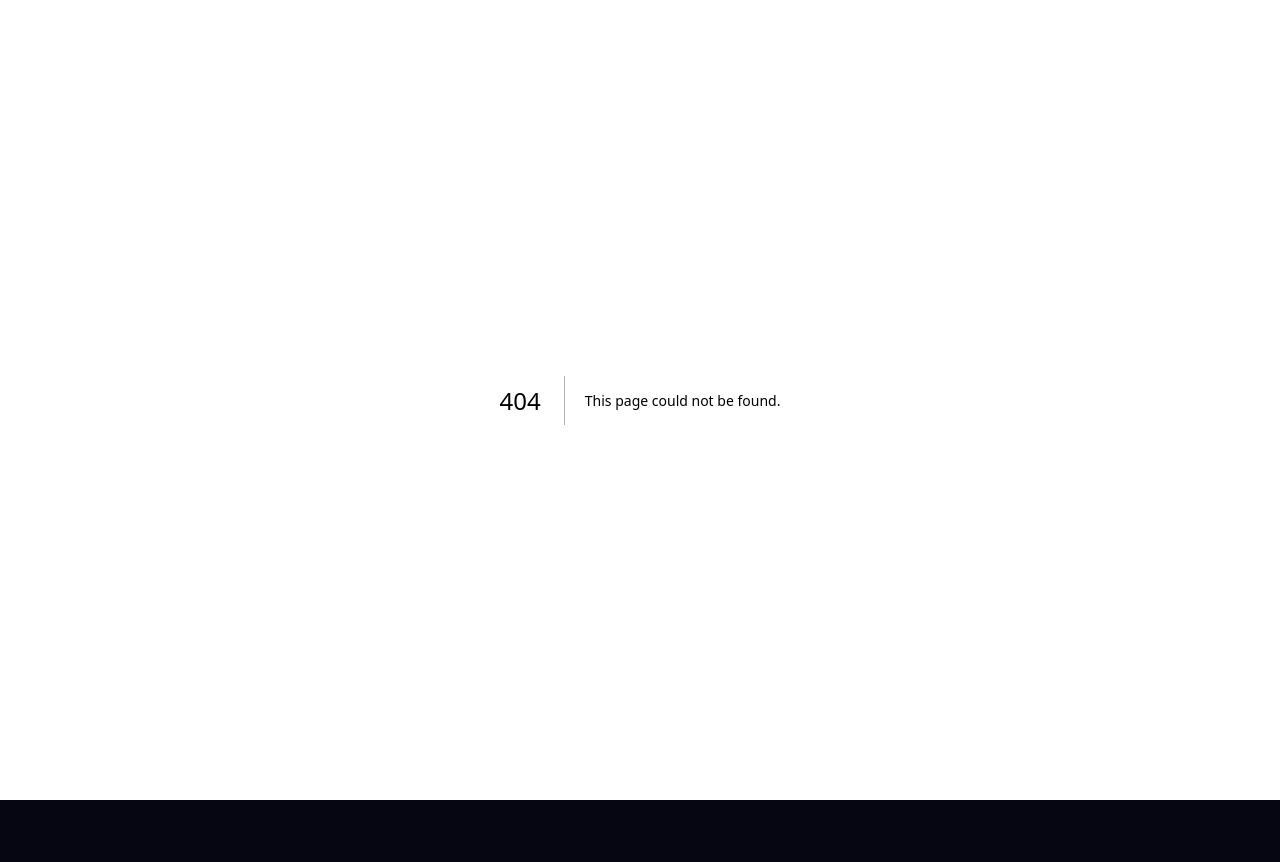
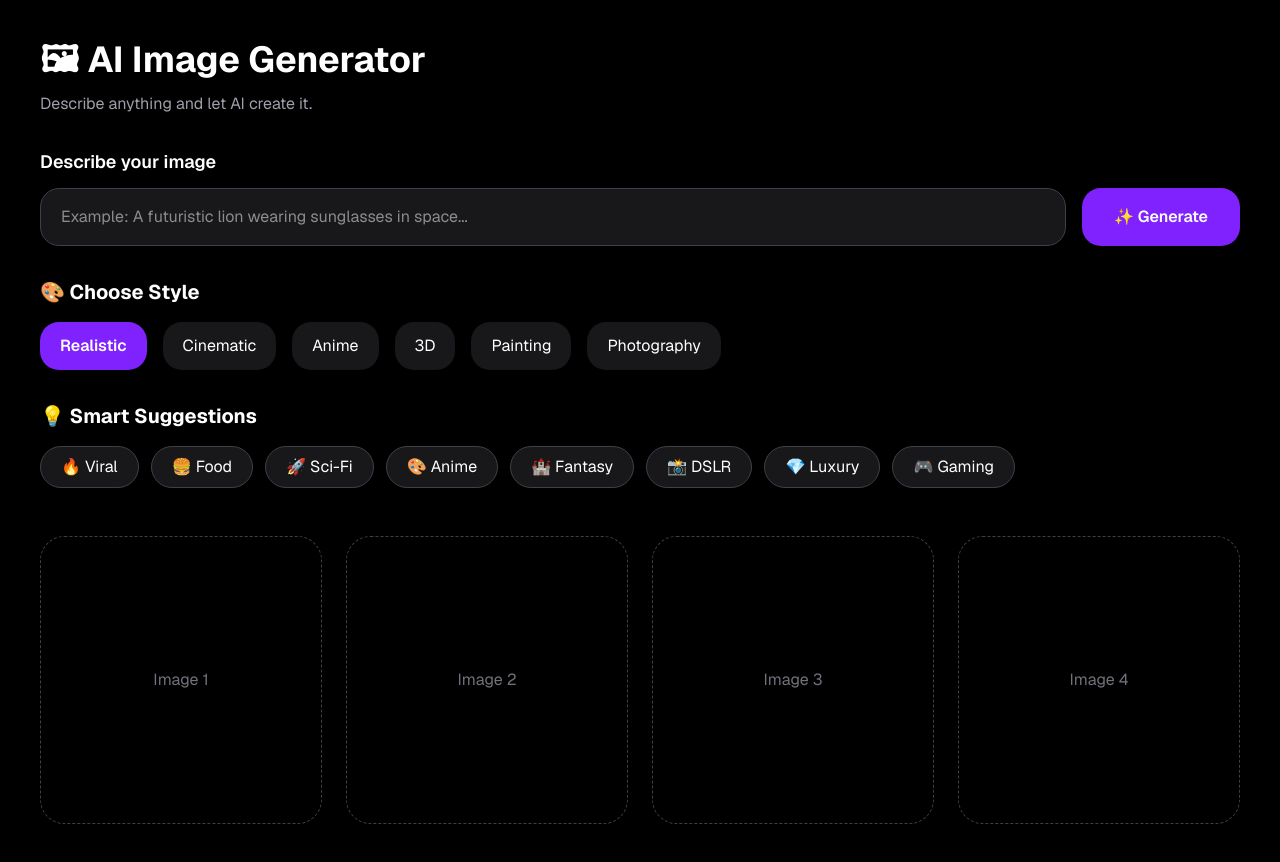
Before and after one commit to nitindib/ai-studio-landing-page, a Next.js app: page /dashboard/images in a window 1280 px wide. Before the commit this address had no page. Before the commit the page ends 800 px from the top, so only its background shows below. Built offline with nearby package versions, Linux system fonts and the light colour scheme.

Commit message:
AI Image Generator UI Complete

```diff
--- /dev/null
+++ b/app/dashboard/images/page.tsx
@@ -0,0 +1,41 @@
+import ImagePromptBox from "@/components/image-prompt-box";
+import ImageStyleSelector from "@/components/image-style-selector";
+import PromptSuggestions from "@/components/prompt-suggestions";
+
+export default function ImagesPage() {
+  return (
+    <main className="min-h-screen bg-black p-10 text-white">
+      <h1 className="text-4xl font-bold">
+        🖼 AI Image Generator
+      </h1>
+
+      <p className="mt-3 text-zinc-400">
+        Describe anything and let AI create it.
+      </p>
+
+      <ImagePromptBox />
+
+      <ImageStyleSelector />
+
+      <PromptSuggestions />
+
+      <div className="mt-12 grid grid-cols-1 gap-6 md:grid-cols-2 xl:grid-cols-4">
+        <div className="flex h-72 items-center justify-center rounded-2xl border border-dashed border-zinc-700 text-zinc-500">
+          Image 1
+        </div>
+
+        <div className="flex h-72 items-center justify-center rounded-2xl border border-dashed border-zinc-700 text-zinc-500">
+          Image 2
+        </div>
+
+        <div className="flex h-72 items-center justify-center rounded-2xl border border-dashed border-zinc-700 text-zinc-500">
+          Image 3
+        </div>
+
+        <div className="flex h-72 items-center justify-center rounded-2xl border border-dashed border-zinc-700 text-zinc-500">
+          Image 4
+        </div>
+      </div>
+    </main>
+  );
+}
--- /dev/null
+++ b/app/dashboard/music/page.tsx
@@ -0,0 +1,7 @@
+export default function Page() {
+  return (
+    <div className="p-10 text-white text-4xl font-bold">
+      Coming Soon 🚀
+    </div>
+  );
+}
--- /dev/null
+++ b/app/dashboard/page.tsx
@@ -0,0 +1,65 @@
+import Link from "next/link";
+import DashboardSidebar from "@/components/dashboard-sidebar";
+import DashboardNavbar from "@/components/dashboard-navbar";
+
+export default function Dashboard() {
+  return (
+    <main className="flex min-h-screen bg-gradient-to-br from-black via-zinc-950 to-black text-white">
+      <DashboardSidebar />
+
+      <div className="flex-1">
+        <DashboardNavbar />
+
+        <section className="p-8">
+          <h2 className="text-2xl font-bold">
+            🚀 AI Studio Dashboard
+          </h2>
+
+          <p className="mt-3 text-zinc-400">
+            Your creative workspace is getting ready...
+          </p>
+
+          <div className="mt-8 grid grid-cols-1 gap-6 md:grid-cols-2 xl:grid-cols-4">
+
+            <Link href="/dashboard/images">
+              <div className="rounded-2xl border border-zinc-800 bg-zinc-900 p-6 hover:border-violet-500 hover:scale-105 transition cursor-pointer">
+                <h3 className="text-xl font-bold">🖼 AI Images</h3>
+                <p className="mt-2 text-zinc-400">
+                  Generate amazing AI images.
+                </p>
+              </div>
+            </Link>
+
+            <Link href="/dashboard/videos">
+              <div className="rounded-2xl border border-zinc-800 bg-zinc-900 p-6 hover:border-violet-500 hover:scale-105 transition cursor-pointer">
+                <h3 className="text-xl font-bold">🎬 AI Videos</h3>
+                <p className="mt-2 text-zinc-400">
+                  Create cinematic AI videos.
+                </p>
+              </div>
+            </Link>
+
+            <Link href="/dashboard/thumbnails">
+              <div className="rounded-2xl border border-zinc-800 bg-zinc-900 p-6 hover:border-violet-500 hover:scale-105 transition cursor-pointer">
+                <h3 className="text-xl font-bold">🎨 Thumbnails</h3>
+                <p className="mt-2 text-zinc-400">
+                  Design eye-catching thumbnails.
+                </p>
+              </div>
+            </Link>
+
+            <Link href="/dashboard/music">
+              <div className="rounded-2xl border border-zinc-800 bg-zinc-900 p-6 hover:border-violet-500 hover:scale-105 transition cursor-pointer">
+                <h3 className="text-xl font-bold">🎵 AI Music</h3>
+                <p className="mt-2 text-zinc-400">
+                  Generate royalty-free music.
+                </p>
+              </div>
+            </Link>
+
+          </div>
+        </section>
+      </div>
+    </main>
+  );
+}
--- /dev/null
+++ b/app/dashboard/thumbnails/page.tsx
@@ -0,0 +1,7 @@
+export default function Page() {
+  return (
+    <div className="p-10 text-white text-4xl font-bold">
+      Coming Soon 🚀
+    </div>
+  );
+}
--- /dev/null
+++ b/app/dashboard/videos/page.tsx
@@ -0,0 +1,7 @@
+export default function Page() {
+  return (
+    <div className="p-10 text-white text-4xl font-bold">
+      Coming Soon 🚀
+    </div>
+  );
+}
--- /dev/null
+++ b/components/dashboard-navbar.tsx
@@ -0,0 +1,28 @@
+import { UserButton } from "@clerk/nextjs";
+export default function DashboardNavbar() {
+  return (
+    <header className="flex items-center justify-between border-b border-zinc-800 bg-zinc-950/80 px-8 py-5">
+
+      <div>
+        <h2 className="text-3xl font-bold text-white">
+          👋 Welcome Back
+        </h2>
+
+        <p className="text-zinc-400 mt-1">
+          What would you like to create today?
+        </p>
+      </div>
+
+      <div className="flex items-center gap-4">
+
+  <button className="rounded-xl bg-violet-600 px-5 py-2 font-semibold hover:bg-violet-700 transition">
+    Upgrade Pro
+  </button>
+
+  <UserButton afterSignOutUrl="/" />
+
+</div>
+
+    </header>
+  );
+}
--- /dev/null
+++ b/components/dashboard-sidebar.tsx
@@ -0,0 +1,52 @@
+import Link from "next/link";
+
+export default function DashboardSidebar() {
+  return (
+    <aside className="w-64 min-h-screen bg-zinc-950 border-r border-zinc-800 p-6">
+
+      <h1 className="text-3xl font-bold text-violet-400 mb-10">
+        AI Studio
+      </h1>
+
+      <nav className="space-y-4">
+
+        <Link
+          href="/dashboard"
+          className="block rounded-xl bg-violet-600 px-4 py-3 font-semibold hover:bg-violet-700 transition"
+        >
+          🏠 Dashboard
+        </Link>
+
+        <Link
+          href="/dashboard/images"
+          className="block rounded-xl px-4 py-3 hover:bg-zinc-900 transition"
+        >
+          🖼 AI Images
+        </Link>
+
+        <Link
+          href="/dashboard/videos"
+          className="block rounded-xl px-4 py-3 hover:bg-zinc-900 transition"
+        >
+          🎬 AI Videos
+        </Link>
+
+        <Link
+          href="/dashboard/thumbnails"
+          className="block rounded-xl px-4 py-3 hover:bg-zinc-900 transition"
+        >
+          🎨 Thumbnails
+        </Link>
+
+        <Link
+          href="/dashboard/music"
+          className="block rounded-xl px-4 py-3 hover:bg-zinc-900 transition"
+        >
+          🎵 AI Music
+        </Link>
+
+      </nav>
+
+    </aside>
+  );
+}
--- /dev/null
+++ b/components/image-prompt-box.tsx
@@ -0,0 +1,25 @@
+export default function ImagePromptBox() {
+  return (
+    <div className="mt-8">
+
+      <label className="mb-3 block text-lg font-semibold">
+        Describe your image
+      </label>
+
+      <div className="flex gap-4">
+
+        <input
+          type="text"
+          placeholder="Example: A futuristic lion wearing sunglasses in space..."
+          className="flex-1 rounded-xl border border-zinc-700 bg-zinc-900 px-5 py-4 outline-none focus:border-violet-500"
+        />
+
+        <button className="rounded-xl bg-violet-600 px-8 font-semibold hover:bg-violet-700 transition">
+          ✨ Generate
+        </button>
+
+      </div>
+
+    </div>
+  );
+}
--- /dev/null
+++ b/components/image-style-selector.tsx
@@ -0,0 +1,39 @@
+export default function ImageStyleSelector() {
+  return (
+    <div className="mt-8">
+
+      <h2 className="mb-4 text-xl font-bold">
+        🎨 Choose Style
+      </h2>
+
+      <div className="flex flex-wrap gap-4">
+
+        <button className="rounded-xl bg-violet-600 px-5 py-3 font-semibold hover:bg-violet-700 transition">
+          Realistic
+        </button>
+
+        <button className="rounded-xl bg-zinc-900 px-5 py-3 hover:bg-zinc-800 transition">
+          Cinematic
+        </button>
+
+        <button className="rounded-xl bg-zinc-900 px-5 py-3 hover:bg-zinc-800 transition">
+          Anime
+        </button>
+
+        <button className="rounded-xl bg-zinc-900 px-5 py-3 hover:bg-zinc-800 transition">
+          3D
+        </button>
+
+        <button className="rounded-xl bg-zinc-900 px-5 py-3 hover:bg-zinc-800 transition">
+          Painting
+        </button>
+
+        <button className="rounded-xl bg-zinc-900 px-5 py-3 hover:bg-zinc-800 transition">
+          Photography
+        </button>
+
+      </div>
+
+    </div>
+  );
+}
--- /dev/null
+++ b/components/prompt-suggestions.tsx
@@ -0,0 +1,31 @@
+export default function PromptSuggestions() {
+  const suggestions = [
+    "🔥 Viral",
+    "🍔 Food",
+    "🚀 Sci-Fi",
+    "🎨 Anime",
+    "🏰 Fantasy",
+    "📸 DSLR",
+    "💎 Luxury",
+    "🎮 Gaming",
+  ];
+
+  return (
+    <div className="mt-8">
+      <h2 className="mb-4 text-xl font-bold">
+        💡 Smart Suggestions
+      </h2>
+
+      <div className="flex flex-wrap gap-3">
+        {suggestions.map((item) => (
+          <button
+            key={item}
+            className="rounded-full border border-zinc-700 bg-zinc-900 px-5 py-2 transition hover:border-violet-500 hover:bg-zinc-800"
+          >
+            {item}
+          </button>
+        ))}
+      </div>
+    </div>
+  );
+}
```
